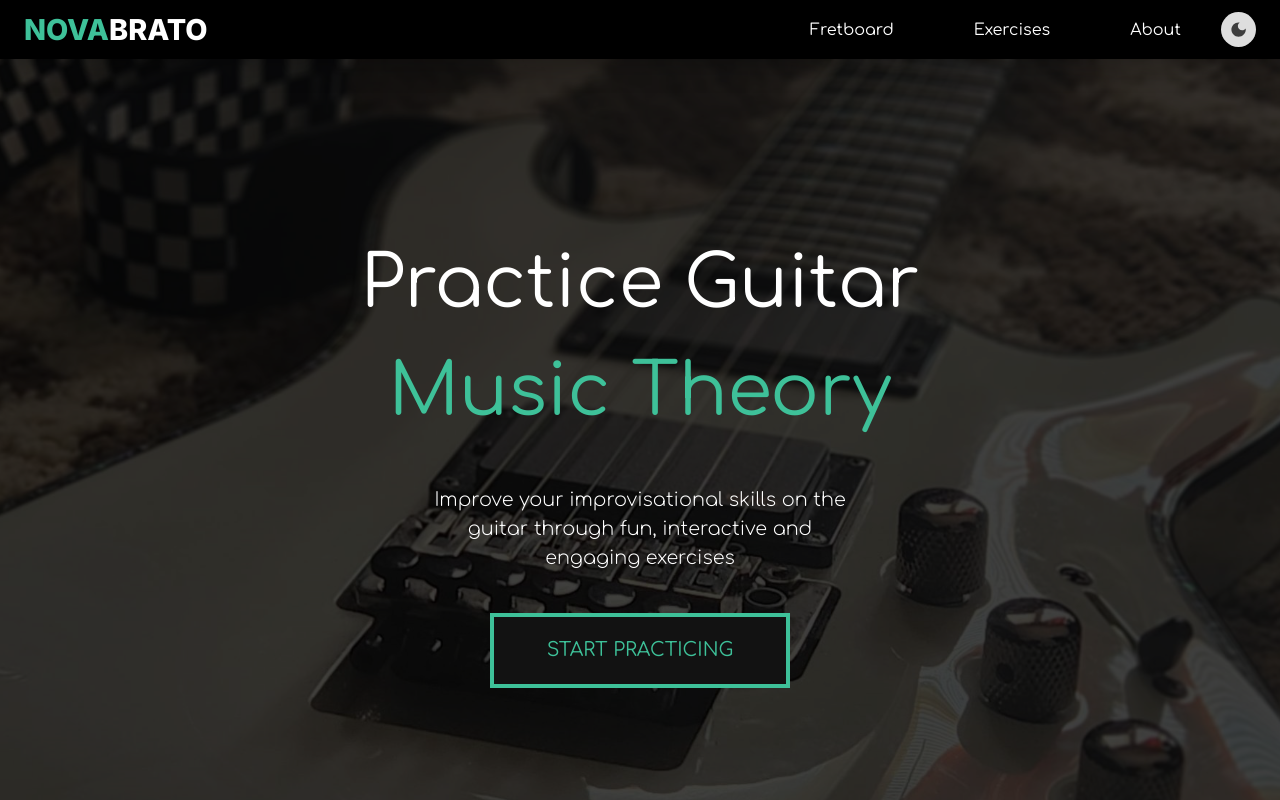
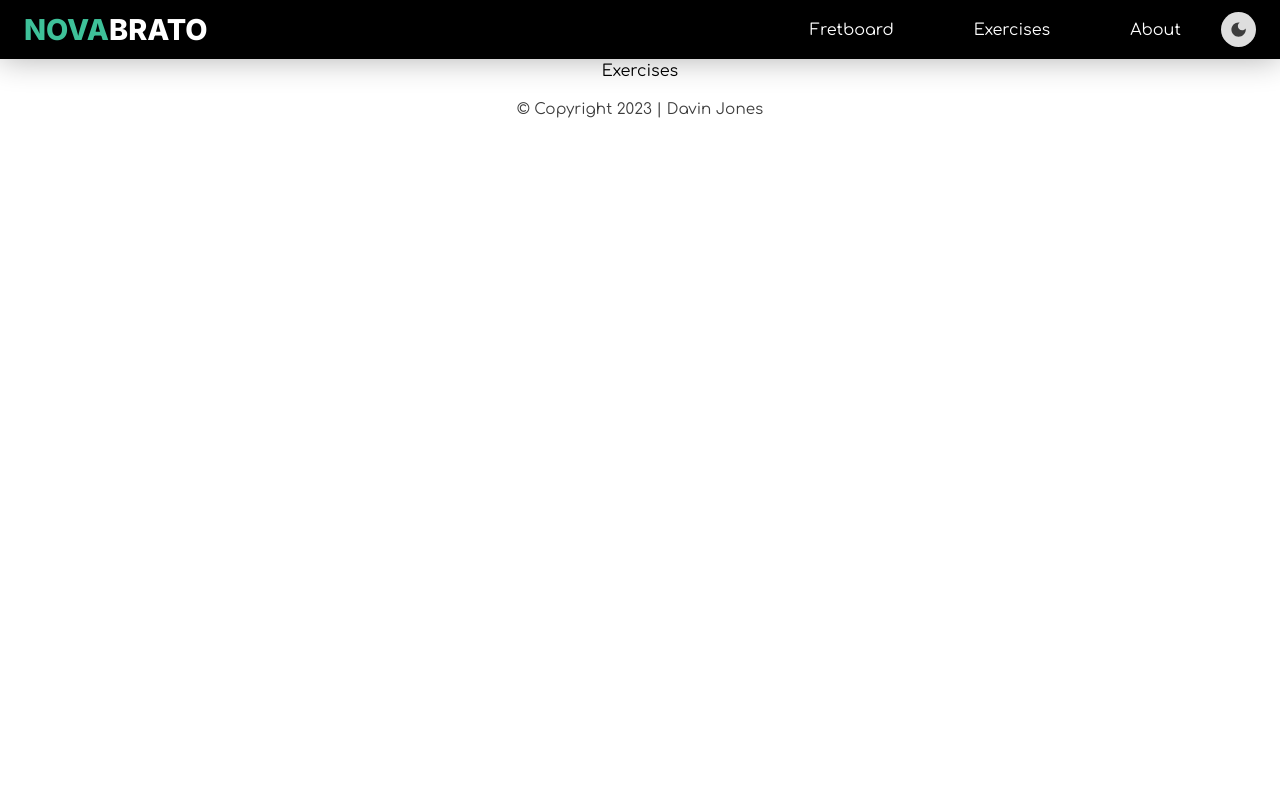
Before and after one commit to NovaSharx/Novabrato, a React (Create React App) app in the folder frontend/: page /exercises in a window 1280 px wide. Shown: the top 800 px of the page. Built offline with nearby package versions, Linux system fonts and the light colour scheme.

Commit message:
Added placeholder Exercises route and component.

```diff
--- a/frontend/src/App.tsx
+++ b/frontend/src/App.tsx
@@ -1,22 +1,29 @@
 import { FC, ReactElement } from 'react';
 import './stylesheets/css/main.css';
 import ThemeProvider from './components/contexts/ThemeContext';
+import { BrowserRouter, Routes, Route } from "react-router-dom";
 import VirtualGuitarProvider from './components/contexts/VirtualGuitarContext';
 import Home from './components/Home/Home';
 import Navigation from './components/Navigation/Navigation';
 import Footer from './components/Footer/Footer';
+import Exercises from './components/Exercises/Exercises';
 
 const App: FC = (): ReactElement => {
 
   return (
     <div id='app'>
+      <BrowserRouter>
         <ThemeProvider>
           <VirtualGuitarProvider>
             <Navigation />
-          <Home />
+            <Routes>
+              <Route path="/" element={<Home />} />
+              <Route path="exercises" element={<Exercises />} />
+            </Routes>
             <Footer />
           </VirtualGuitarProvider>
         </ThemeProvider>
+      </BrowserRouter>
     </div>
   );
 };
--- /dev/null
+++ b/frontend/src/components/Exercises/Exercises.tsx
@@ -0,0 +1,15 @@
+import { FC, ReactElement, useContext } from 'react';
+import { ThemeContext } from '../contexts/ThemeContext';
+
+const Exercises: FC = (): ReactElement => {
+
+    const { theme } = useContext(ThemeContext)!
+
+    return (
+        <div id='exercises' className='main-section-container'>
+            Exercises
+        </div>
+    );
+};
+
+export default Exercises;
```
Lines whose indentation alone changed are shown as unchanged.
